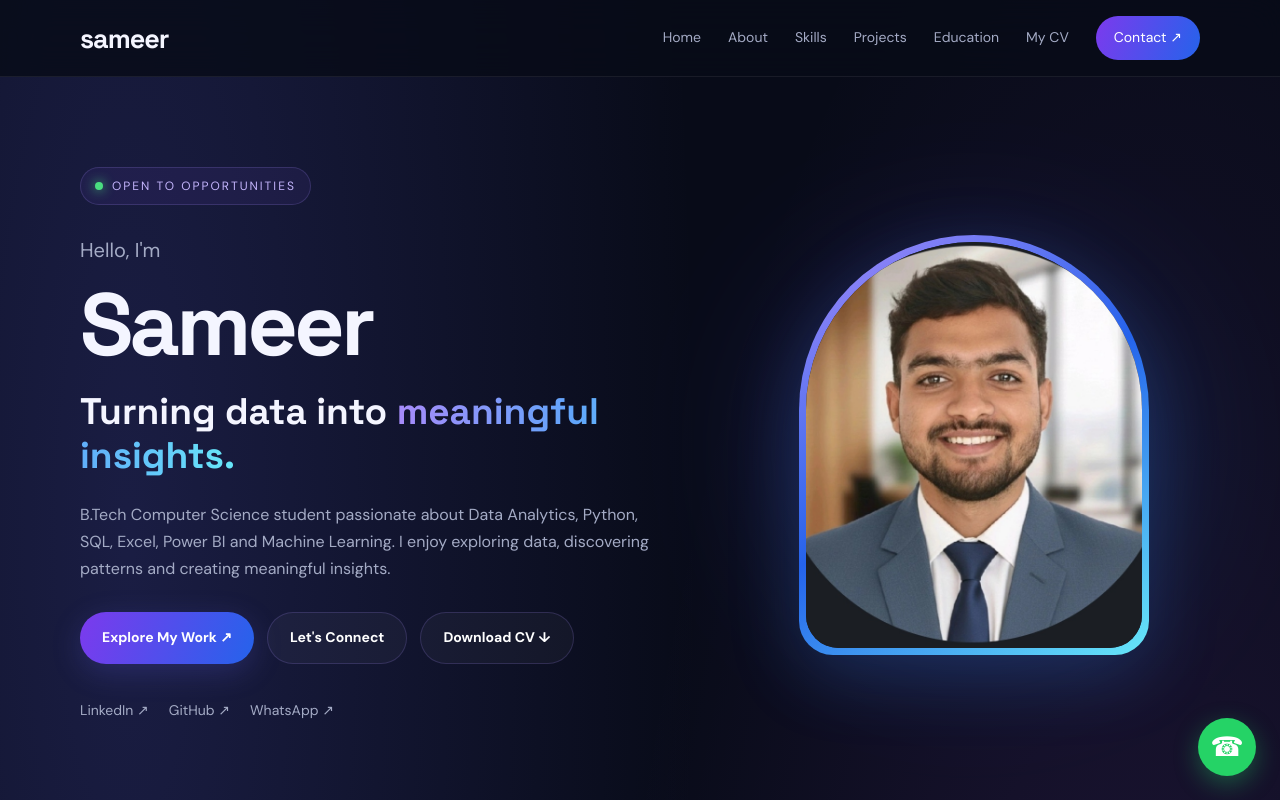
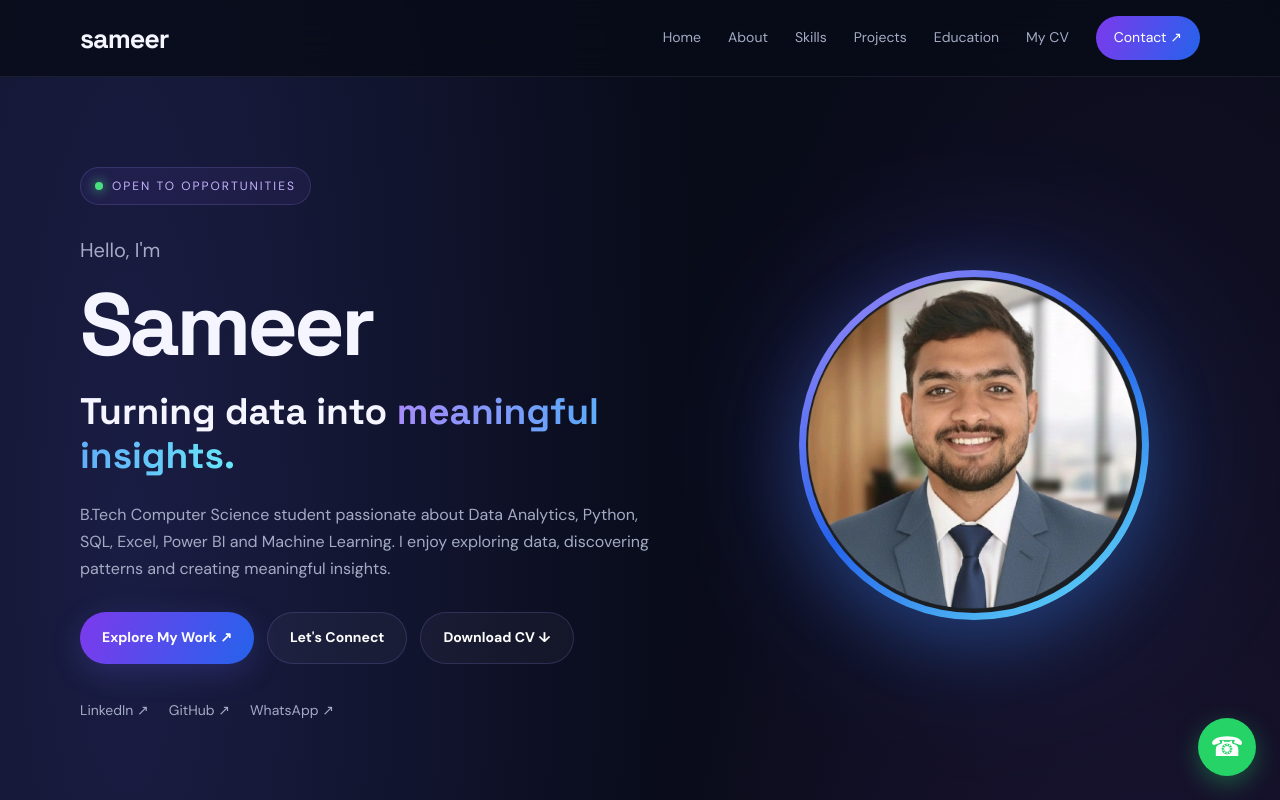
Before and after one commit to sameercs2026-ai/portfoliyo, a plain HTML site: page index.html in a window 1280 px wide. Shown: the top 800 px of the page. Drawn offline with Linux system fonts and the light colour scheme.

Commit message:
Refactor profile frame styles and update image attributes

```diff
--- a/index.html
+++ b/index.html
@@ -1,4 +1,3 @@
-
 <!DOCTYPE html>
 <html lang="en">
 <head>
@@ -257,22 +256,25 @@
       border-radius: 50%;
     }
 
+    /* CIRCULAR PROFILE PHOTO */
     .profile-frame {
       width: min(350px, 85vw);
-      height: 420px;
+      height: min(350px, 85vw);
       position: relative;
-      border-radius: 180px 180px 35px 35px;
+      border-radius: 50%;
       padding: 7px;
       background: linear-gradient(145deg, #a78bfa, #2563eb, #67e8f9);
-      box-shadow: 0 20px 70px rgba(59,130,246,.22);
+      box-shadow: 0 20px 70px rgba(59,130,246,.30);
+      overflow: hidden;
     }
 
     .profile-frame img {
+      display: block;
       width: 100%;
       height: 100%;
       object-fit: cover;
-      object-position: center top;
-      border-radius: inherit;
+      object-position: center center;
+      border-radius: 50%;
       background: #171b30;
     }
 
@@ -590,8 +592,9 @@
       }
 
       .profile-frame {
-        height: 360px;
         width: 280px;
+        height: 280px;
+        border-radius: 50%;
       }
 
       .cv-panel {
@@ -683,8 +686,7 @@
     <div class="hero-image">
       <div class="image-glow"></div>
       <div class="profile-frame">
-        <img src="./sameer-profile.jpeg" alt="Sameer - Data Analytics Portfolio"
-             onerror="this.style.display='none'; this.parentElement.style.background='linear-gradient(135deg,#7c3aed,#2563eb)';">
+        <img src="./sameer-profile.jpeg" alt="Sameer - Data Analytics Portfolio">
       </div>
     </div>
   </section>
```
